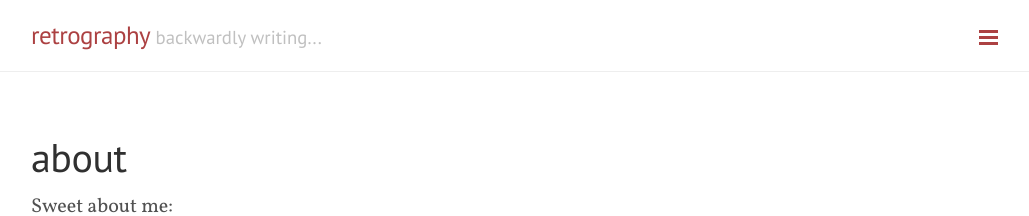
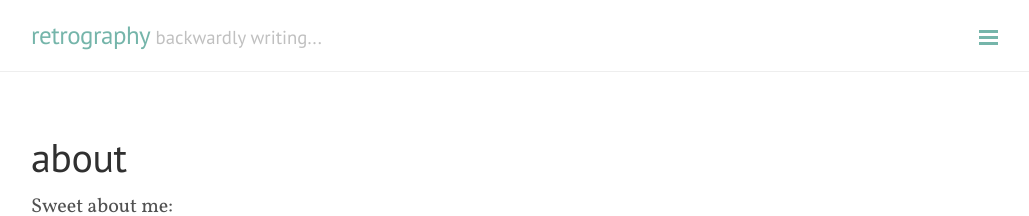
Before and after one commit to retrography/retrography.github.io, a Jekyll site: the page built from about.markdown, in a window 1280 px wide. Shown: the top 216 px of the page, without its empty margins (249-1278 px from the left). Built offline with Jekyll 4.4.1, drawn with Linux system fonts in a browser that asks for light colours; Markdown is read by kramdown in place of the engine named in the settings.

Commit message:
Update default.html

```diff
--- a/_layouts/default.html
+++ b/_layouts/default.html
@@ -3,7 +3,7 @@
 
   {% include head.html %}
 
-  <body class="layout-reverse sidebar-overlay theme-base-08">
+  <body class="layout-reverse sidebar-overlay theme-base-0c">
 
     {% include sidebar.html %}
 
```
